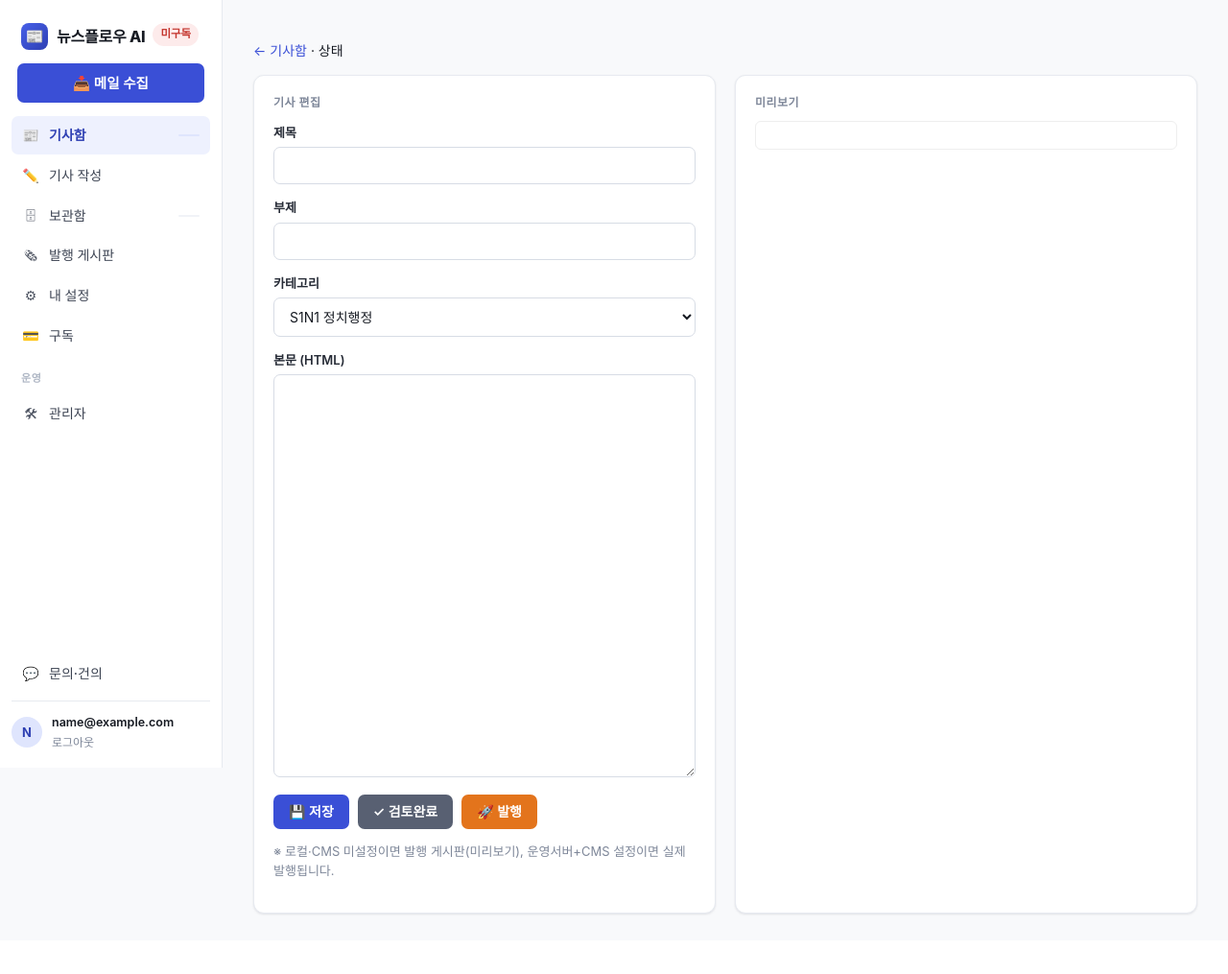
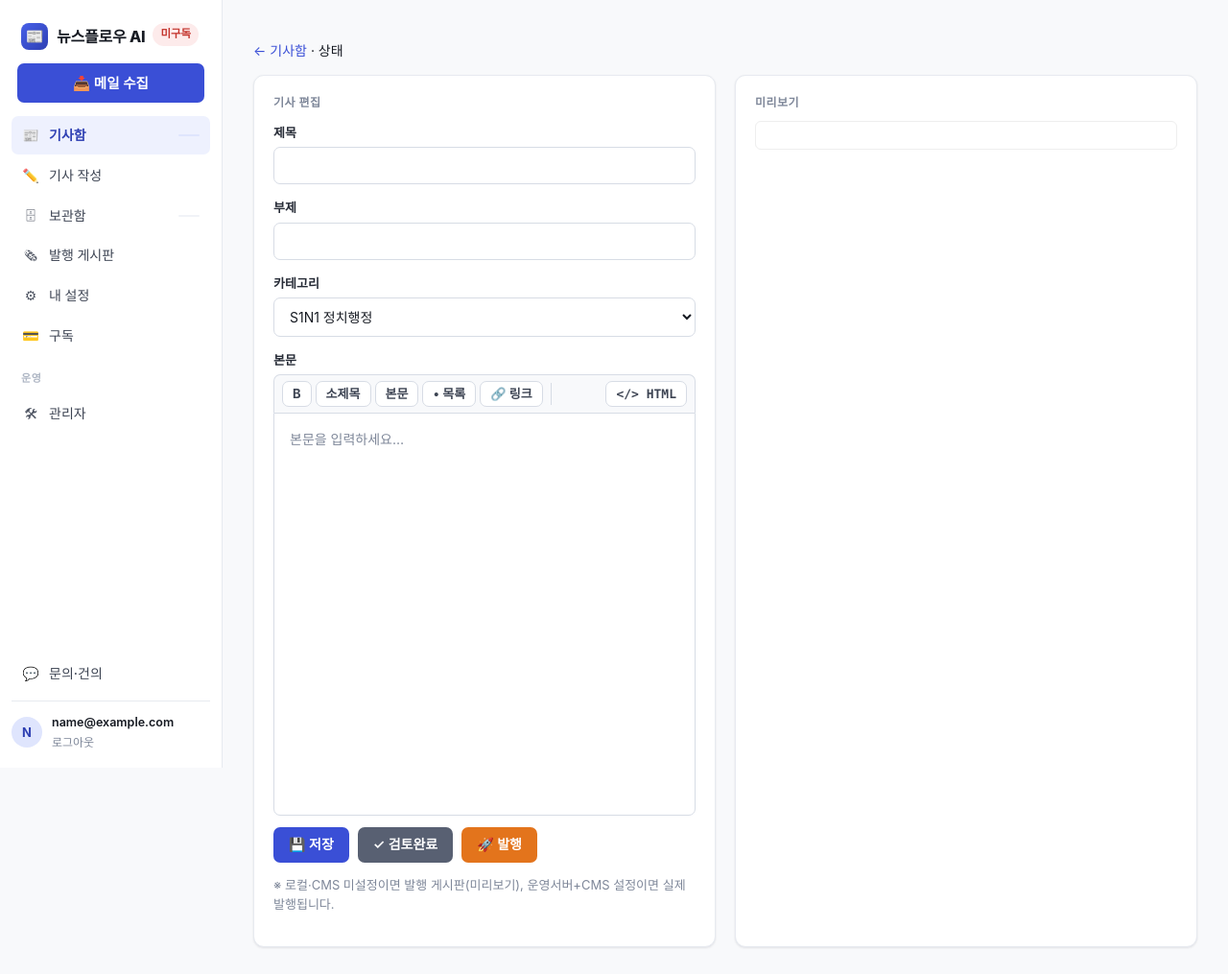
Before and after one commit to scorbito/AutoNews, a FastAPI app: page /a/1 in a window 1280 px wide. Shown: the whole page at 96% size. Before the commit the page ends 954 px from the top, so only its background shows below. Run offline with FastAPI, Linux system fonts and the light colour scheme; the visitor is signed in with stand-in values (Sample User, id 1); some libraries are stand-ins or nearby versions; some web fonts are replaced.

Commit message:
기사 본문 편집을 WYSIWYG로 교체 — 태그 없이 보이는 대로 편집
기자가 HTML 태그를 직접 만지지 않도록 본문 편집칸을 시각 편집기로 교체.
툴바(굵게·소제목·목록·링크) + '</> HTML' 직접편집 토글. 저장은 항상
HTML로 동기화되어 발행 파이프라인은 변경 없음.

Co-Authored-By: Claude Opus 4.8 <noreply@anthropic.com>

```diff
--- a/src/aute_news/web/static/app.css
+++ b/src/aute_news/web/static/app.css
@@ -305,6 +305,33 @@ input:focus, textarea:focus, select:focus {
 textarea { min-height: 420px; line-height: 1.6; resize: vertical; }
 pre { white-space: pre-wrap; word-break: break-word; font-family: inherit; line-height: 1.6; font-size: 14px; }
 
+/* ── 본문 WYSIWYG 편집기 ─────────────────────────────── */
+.wysiwyg-tools {
+  display: flex; align-items: center; gap: 4px; flex-wrap: wrap;
+  border: 1px solid var(--gray-300); border-bottom: none;
+  border-radius: var(--r-sm) var(--r-sm) 0 0; padding: 6px 8px; background: var(--gray-50);
+}
+.wysiwyg-tools button {
+  background: var(--surface); color: var(--gray-700); border: 1px solid var(--gray-300);
+  padding: 5px 10px; font-size: 13px; font-weight: 600; border-radius: var(--r-sm);
+  min-width: 0;
+}
+.wysiwyg-tools button:hover { background: var(--brand-50); color: var(--brand-700); border-color: var(--brand-500); }
+.wysiwyg-tools .wt-sep { width: 1px; align-self: stretch; background: var(--gray-300); margin: 2px 4px; }
+.wysiwyg-tools .wt-html { margin-left: auto; font-family: ui-monospace, Menlo, Consolas, monospace; }
+.wysiwyg-tools .wt-html.on { background: var(--brand-600); color: #fff; border-color: var(--brand-600); }
+.wysiwyg {
+  min-height: 420px; max-height: 620px; overflow: auto; padding: 14px 16px; line-height: 1.8;
+  border: 1px solid var(--gray-300); border-radius: 0 0 var(--r-sm) var(--r-sm);
+  background: var(--surface); color: var(--text); font-size: 14px;
+}
+.wysiwyg:focus { outline: none; border-color: var(--brand-500); box-shadow: 0 0 0 3px var(--brand-50); }
+.wysiwyg p { margin: 0 0 12px; }
+.wysiwyg h3 { margin: 18px 0 8px; font-size: 16px; font-weight: 700; }
+.wysiwyg ul, .wysiwyg ol { margin: 0 0 12px; padding-left: 22px; }
+.wysiwyg:empty::before { content: '본문을 입력하세요…'; color: var(--muted); }
+.wysiwyg-raw { border-radius: 0 0 var(--r-sm) var(--r-sm); }
+
 /* ── 유틸 ────────────────────────────────────────────── */
 .row { display: flex; gap: 9px; align-items: center; flex-wrap: wrap; }
 .grid { display: grid; grid-template-columns: 1fr 1fr; gap: 20px; }
--- a/src/aute_news/web/templates/article_detail.html
+++ b/src/aute_news/web/templates/article_detail.html
@@ -54,8 +54,18 @@
           <option value="{{ code }}" {% if a.category_code==code %}selected{% endif %}>{{ code }} {{ name }}</option>
         {% endfor %}
       </select>
-      <label>본문 (HTML)</label>
-      <textarea name="content_html">{{ a.content_html or '' }}</textarea>
+      <label>본문</label>
+      <div class="wysiwyg-tools">
+        <button type="button" data-cmd="bold" title="굵게"><b>B</b></button>
+        <button type="button" data-cmd="formatBlock" data-val="h3" title="소제목">소제목</button>
+        <button type="button" data-cmd="formatBlock" data-val="p" title="본문으로">본문</button>
+        <button type="button" data-cmd="insertUnorderedList" title="목록">• 목록</button>
+        <button type="button" data-cmd="createLink" title="링크">🔗 링크</button>
+        <span class="wt-sep"></span>
+        <button type="button" id="htmlToggle" class="wt-html" title="HTML 직접 편집">&lt;/&gt; HTML</button>
+      </div>
+      <div id="wysiwyg" class="wysiwyg" contenteditable="true">{{ a.content_html|safe }}</div>
+      <textarea id="rawHtml" name="content_html" class="wysiwyg-raw" style="display:none;">{{ a.content_html or '' }}</textarea>
     </form>
     <div class="row" style="margin-top:12px;">
       <button type="submit" form="editform">💾 저장</button>
@@ -115,5 +125,62 @@ function applySeo(targetId, btn, defaultLabel) {
   btn.textContent = '적용됨 ✓';
   setTimeout(function () { btn.textContent = defaultLabel; }, 1200);
 }
+
+// ── 본문 WYSIWYG 편집기 ──
+// 기자는 '보이는 대로' 편집하고, 저장은 항상 HTML(rawHtml textarea)로 나간다.
+(function () {
+  var wys = document.getElementById('wysiwyg');
+  var raw = document.getElementById('rawHtml');
+  var toggle = document.getElementById('htmlToggle');
+  if (!wys || !raw) return;
+  var htmlMode = false;
+
+  function syncToRaw() { raw.value = wys.innerHTML; }
+  function syncToVisual() { wys.innerHTML = raw.value; }
+
+  // 툴바 명령 (execCommand: 구식이지만 모든 브라우저에서 동작, 라이브러리 불필요)
+  document.querySelectorAll('.wysiwyg-tools button[data-cmd]').forEach(function (b) {
+    b.addEventListener('click', function () {
+      if (htmlMode) return;         // HTML 직접편집 중엔 툴바 비활성
+      wys.focus();
+      var cmd = b.dataset.cmd, val = b.dataset.val || null;
+      if (cmd === 'createLink') {
+        var url = prompt('링크 주소(URL)를 입력하세요', 'https://');
+        if (!url) return;
+        document.execCommand('createLink', false, url);
+      } else if (cmd === 'formatBlock') {
+        document.execCommand('formatBlock', false, val);
+      } else {
+        document.execCommand(cmd, false, null);
+      }
+      syncToRaw();
+    });
+  });
+
+  // 편집 중 계속 동기화 (저장 누락 방지)
+  wys.addEventListener('input', syncToRaw);
+
+  // HTML 직접 편집 토글
+  toggle.addEventListener('click', function () {
+    htmlMode = !htmlMode;
+    if (htmlMode) {                 // 시각 → HTML
+      syncToRaw();
+      wys.style.display = 'none';
+      raw.style.display = 'block';
+      toggle.classList.add('on');
+    } else {                        // HTML → 시각
+      syncToVisual();
+      raw.style.display = 'none';
+      wys.style.display = 'block';
+      toggle.classList.remove('on');
+    }
+  });
+  // HTML 모드에서 텍스트 고치면 그대로 저장값
+  raw.addEventListener('input', function () { if (htmlMode) { /* raw가 진실원본 */ } });
+
+  // 저장 직전 마지막 동기화 (시각 모드였다면 반영)
+  var form = document.getElementById('editform');
+  if (form) form.addEventListener('submit', function () { if (!htmlMode) syncToRaw(); });
+})();
 </script>
 {% endblock %}
```
